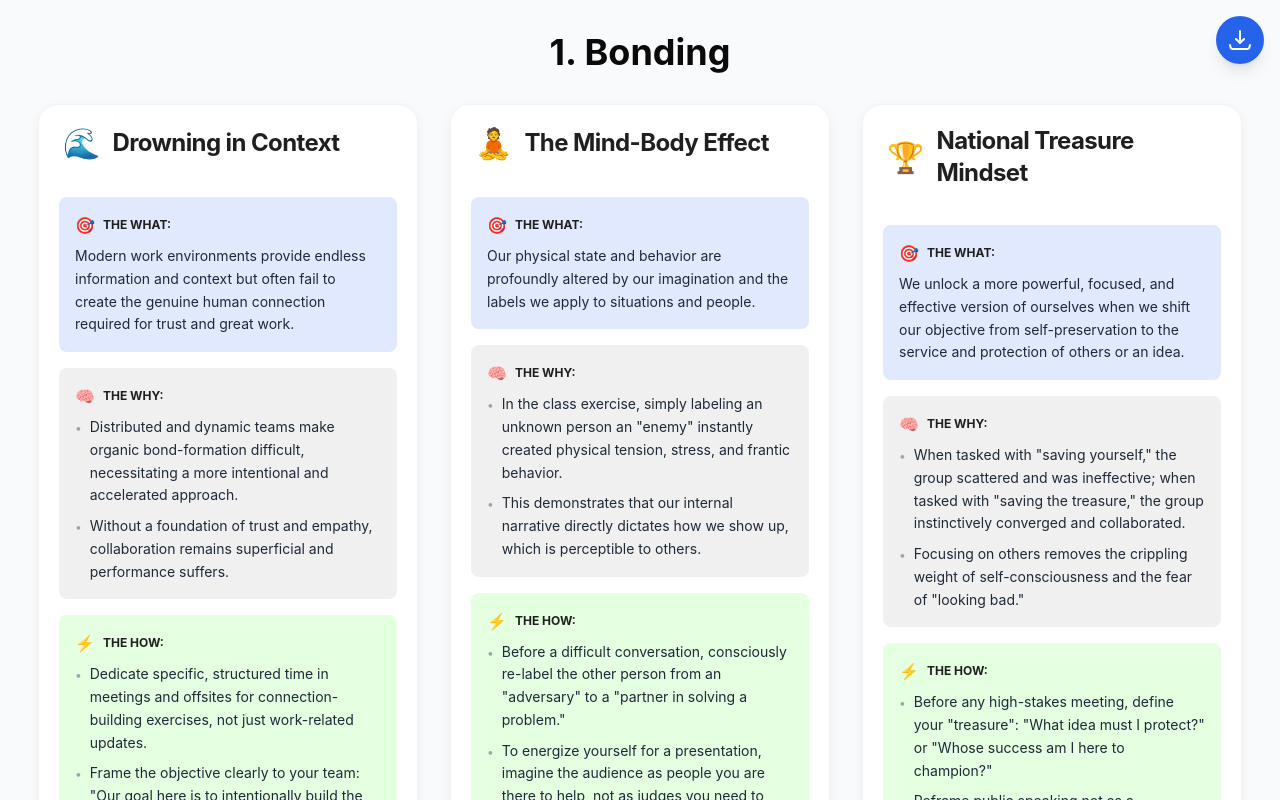
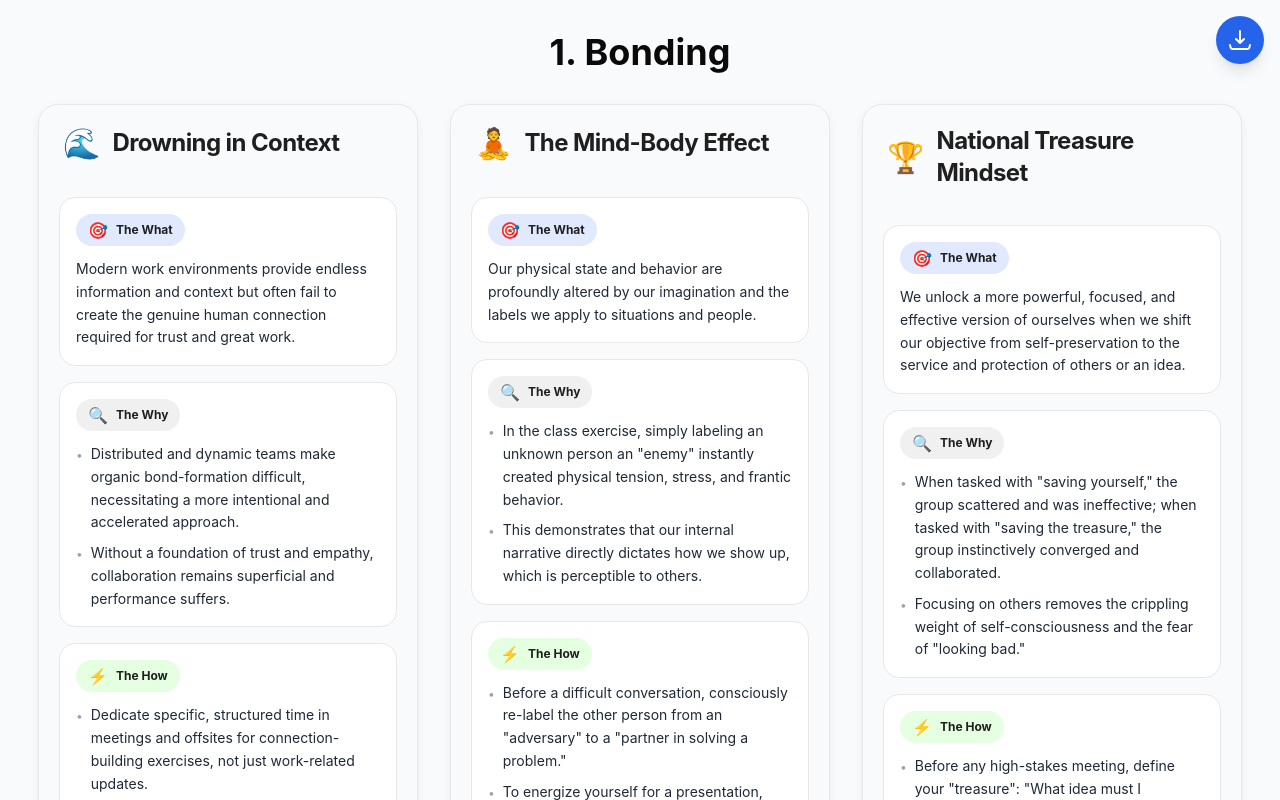
Before and after one commit to ninad-suryaksha/battle-cards, a Next.js app: page / in a window 1280 px wide. Shown: the top 800 px of the page. Built offline with nearby package versions, Linux system fonts and the light colour scheme; a web font is replaced by a local one.

Commit message:
Design UIUX changes

```diff
--- a/components/battle-card.tsx
+++ b/components/battle-card.tsx
@@ -17,7 +17,7 @@ export interface BattleCardProps {
 
 export function BattleCard({ title, titleEmoji, what, why, how }: BattleCardProps) {
   return (
-    <div className="w-[380px] bg-notion-white rounded-20px shadow-subtle flex flex-col border border-gray-100">
+    <div className="w-[380px] bg-gray-50 rounded-20px shadow-subtle flex flex-col border border-notion-border">
       {/* Header */}
       <div className="px-6 py-5 flex items-center gap-3">
         <span className="text-3xl">{titleEmoji}</span>
@@ -27,20 +27,20 @@ export function BattleCard({ title, titleEmoji, what, why, how }: BattleCardProp
       {/* Content Area */}
       <div className="px-5 py-4 flex flex-col gap-4 flex-1">
         {/* The What Section */}
-        <div className="bg-accent-blue-bg rounded-lg p-4">
-          <h2 className="flex items-center gap-2 text-xs font-bold text-text-primary mb-2">
-            <span className="text-base">{what.emoji}</span>
-            <span>THE WHAT:</span>
-          </h2>
+        <div className="bg-notion-white border border-notion-border rounded-2xl p-4">
+          <div className="inline-flex items-center gap-2 bg-accent-blue-bg text-text-primary px-3 py-1 rounded-full text-xs font-bold mb-3">
+            <span className="text-base">🎯</span>
+            <span>The What</span>
+          </div>
           <p className="text-sm text-gray-800 leading-relaxed">{what.point}</p>
         </div>
 
         {/* The Why Section */}
-        <div className="bg-notion-block rounded-lg p-4">
-          <h2 className="flex items-center gap-2 text-xs font-bold text-text-primary mb-2">
-            <span className="text-base">{why.emoji}</span>
-            <span>THE WHY:</span>
-          </h2>
+        <div className="bg-notion-white border border-notion-border rounded-2xl p-4">
+          <div className="inline-flex items-center gap-2 bg-notion-block text-text-primary px-3 py-1 rounded-full text-xs font-bold mb-3">
+            <span className="text-base">🔍</span>
+            <span>The Why</span>
+          </div>
           <ul className="space-y-2">
             {why.points.map((point, index) => (
               <li key={index} className="flex items-start gap-2 text-sm text-gray-800 leading-relaxed">
@@ -52,11 +52,11 @@ export function BattleCard({ title, titleEmoji, what, why, how }: BattleCardProp
         </div>
 
         {/* The How Section */}
-        <div className="bg-accent-green-bg rounded-lg p-4">
-          <h2 className="flex items-center gap-2 text-xs font-bold text-text-primary mb-2">
-            <span className="text-base">{how.emoji}</span>
-            <span>THE HOW:</span>
-          </h2>
+        <div className="bg-notion-white border border-notion-border rounded-2xl p-4">
+          <div className="inline-flex items-center gap-2 bg-accent-green-bg text-text-primary px-3 py-1 rounded-full text-xs font-bold mb-3">
+            <span className="text-base">⚡</span>
+            <span>The How</span>
+          </div>
           <ul className="space-y-2">
             {how.points.map((point, index) => (
               <li key={index} className="flex items-start gap-2 text-sm text-gray-800 leading-relaxed">
```
Also changed, not shown: public/icons/apple-touch-icon.png (added), 1 other file (tests, documents, lock files or other folders).
